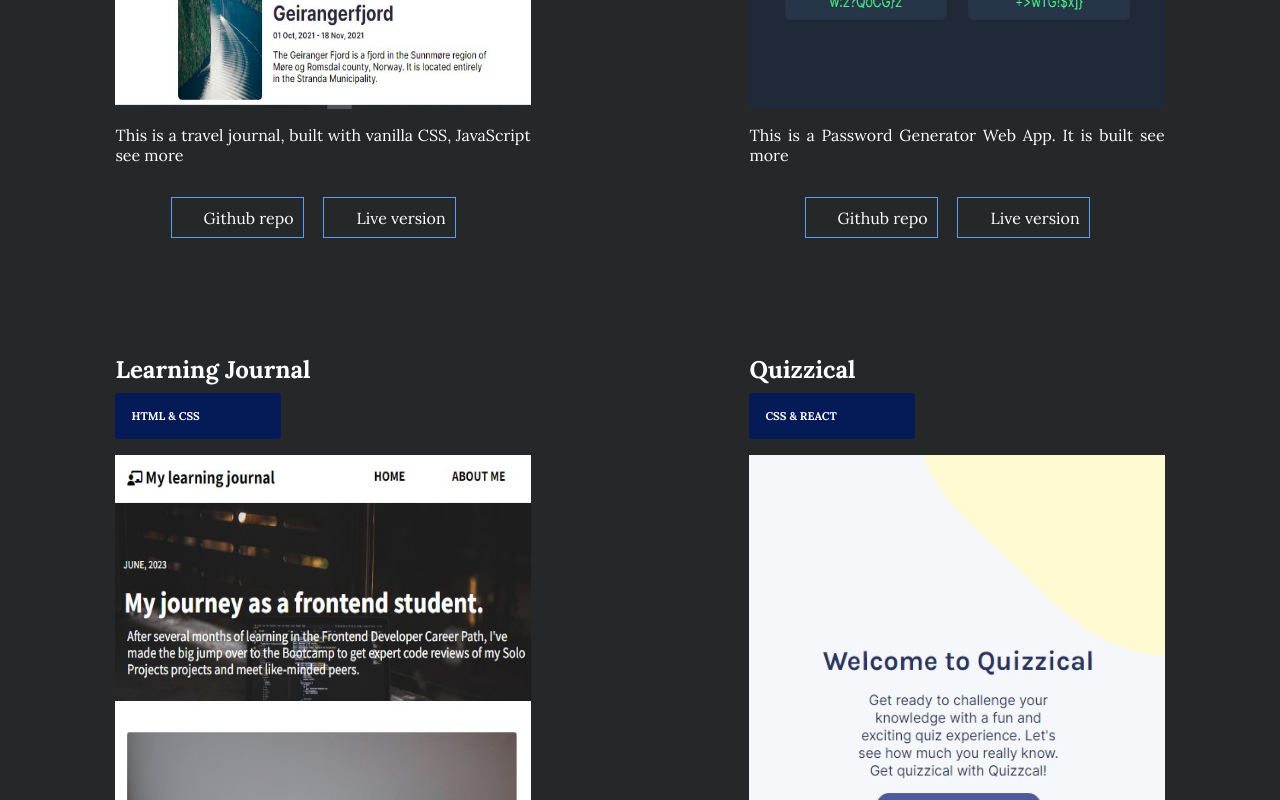
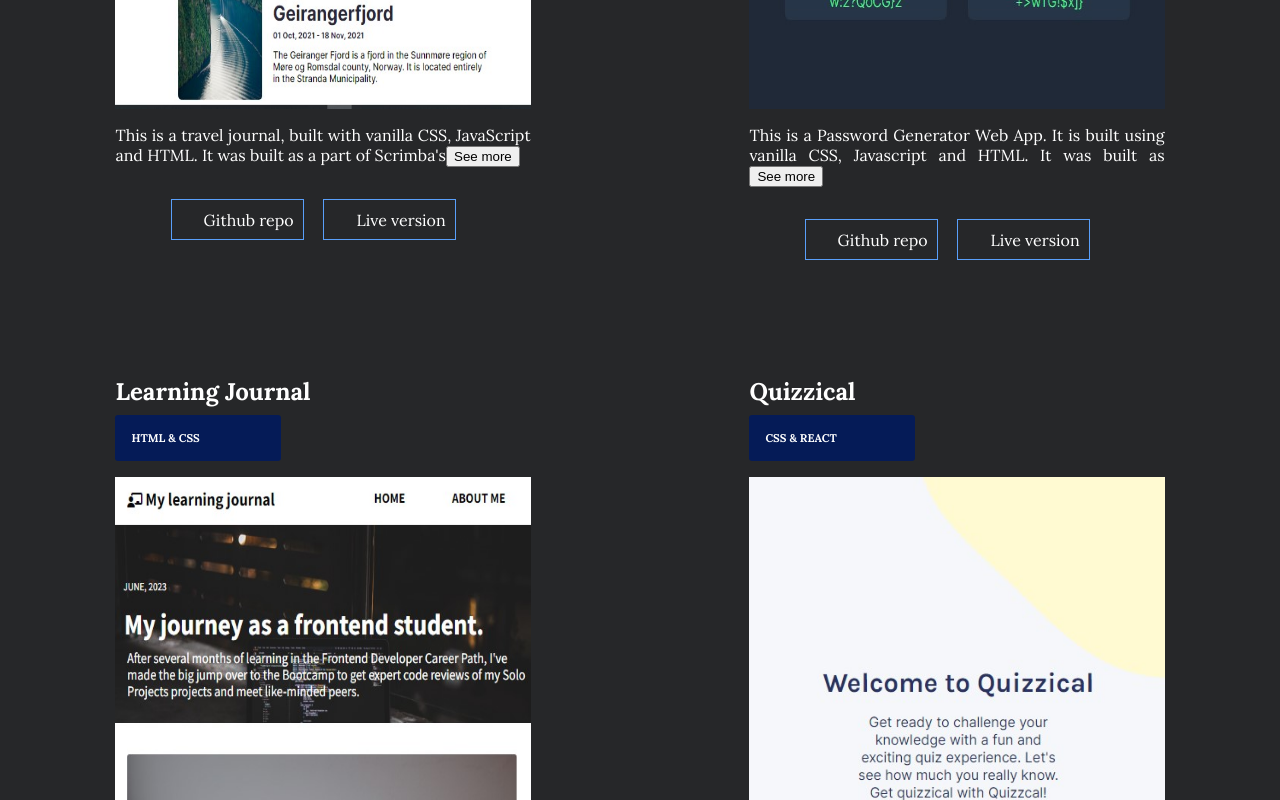
Before and after one commit to SisiVero/chioma-portfolio, a React (Create React App) app: page / in a window 1280 px wide. Shown: the part 2300-3100 px from the top of the page. Built offline with nearby package versions, Linux system fonts and the light colour scheme; some icons are missing.

Commit message:
excerpt button added

```diff
--- a/src/Excerpt.js
+++ b/src/Excerpt.js
@@ -1,15 +1,26 @@
-import React from "react"
+import React, { useState } from "react";
 
-export default function Excerpt({text, wordCount}){
-    const words = text.split(' ');
+export default function Excerpt({ text, wordCount }) {
+  const words = text.split(" ");
 
-    const excerpt = words.slice(0, 10).join(' ')
+  const [expanded, setExpanded] = useState(false);
 
+  const excerpt = expanded ? words.join(" ") : words.slice(0, wordCount).join(" ");
 
-    return(
-        <>
-    {excerpt} {words.length > wordCount ? " see more ": ''}
+  const toggleExpand = () => {
+    setExpanded(!expanded);
+  };
 
-        </>
-    )
+  return (
+    <>
+      {excerpt}
+      {words.length > wordCount ? (
+        <button onClick={toggleExpand}>
+          {expanded ? "See less" : "See more"}
+        </button>
+      ) : (
+        ""
+      )}
+    </>
+  );
 }
--- a/src/Projects.js
+++ b/src/Projects.js
@@ -12,7 +12,7 @@ function Projects() {
           <h3 className="project-title">{project.title}</h3>
           <p className="project-language">{project.language}</p>
           <img src={project.imageSrc} alt={project.title} className="projects-image" />
-          <p className="project-desc"><Excerpt text={project.description} wordCount = {10} /></p>
+          <p className="project-desc"><Excerpt text={project.description} wordCount = {20} /></p>
           <div className="project-links">
             <div className="link-section">
               <div className="external-link">
```
